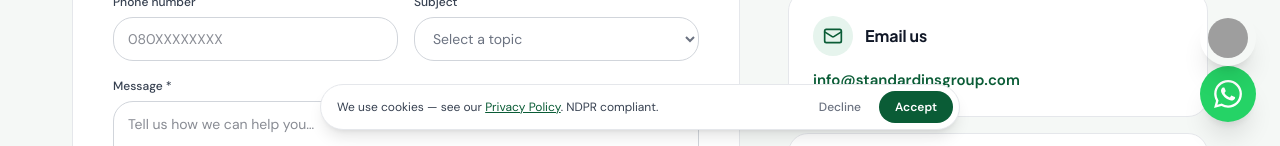
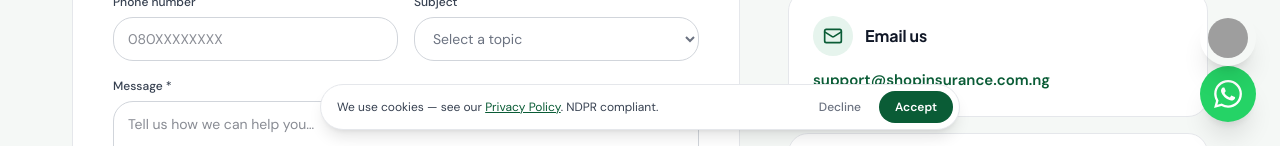
Before and after one commit to anmol1509/insurance, a Next.js app: page /contact in a window 1280 px wide. Shown: the part 654-800 px from the top of the page. Built offline with nearby package versions, Linux system fonts and the light colour scheme; grey boxes are pictures that could not be loaded.

Commit message:
UI/UX: hero certificate preview, on-brand contact email, navbar claims links (3/4)
- Hero: digital certificate preview card for tangible product proof
- Contact: support@shopinsurance.com.ng replaces off-brand email
- Navbar: fix dead /claims/new links to /claims

```diff
--- a/src/app/contact/page.tsx
+++ b/src/app/contact/page.tsx
@@ -197,10 +197,10 @@ export default function ContactPage() {
                 </div>
                 <h3 className="font-display font-bold text-[16px]" style={{ color: 'var(--text-primary)' }}>Email us</h3>
               </div>
-              <a href="mailto:info@standardinsgroup.com"
+              <a href="mailto:support@shopinsurance.com.ng"
                 className="font-sans font-semibold text-[15px] hover:underline"
                 style={{ color: 'var(--green-700)' }}>
-                info@standardinsgroup.com
+                support@shopinsurance.com.ng
               </a>
             </div>
 
--- a/src/components/layout/Navbar.tsx
+++ b/src/components/layout/Navbar.tsx
@@ -29,7 +29,7 @@ const renewalLinks = [
 ]
 
 const claimLinks = [
-  { icon: FileText,    label: 'File a New Claim',    href: '/claims/new',    desc: 'Start a claim in 2 minutes' },
+  { icon: FileText,    label: 'File a New Claim',    href: '/claims',    desc: 'Start a claim in 2 minutes' },
   { icon: Search,      label: 'Track Existing Claim', href: '/claims/track',  desc: 'Get live status updates' },
   { icon: HelpCircle,  label: 'Claims Guide',         href: '/claims/guide',  desc: 'What to do after an incident' },
 ]
@@ -174,7 +174,7 @@ export default function Navbar() {
               {/* Claims */}
               <div className="relative" onMouseEnter={() => setOpenMenu('claims')} onMouseLeave={() => setOpenMenu(null)}>
                 <button type="button"
-                  onClick={() => requireAuth('/claims/new')}
+                  onClick={() => requireAuth('/claims')}
                   className="flex items-center gap-1 px-3.5 py-2 rounded-full font-sans font-medium text-[13.5px] transition-colors"
                   style={{ color: 'var(--text-muted)' }}
                 >
```
